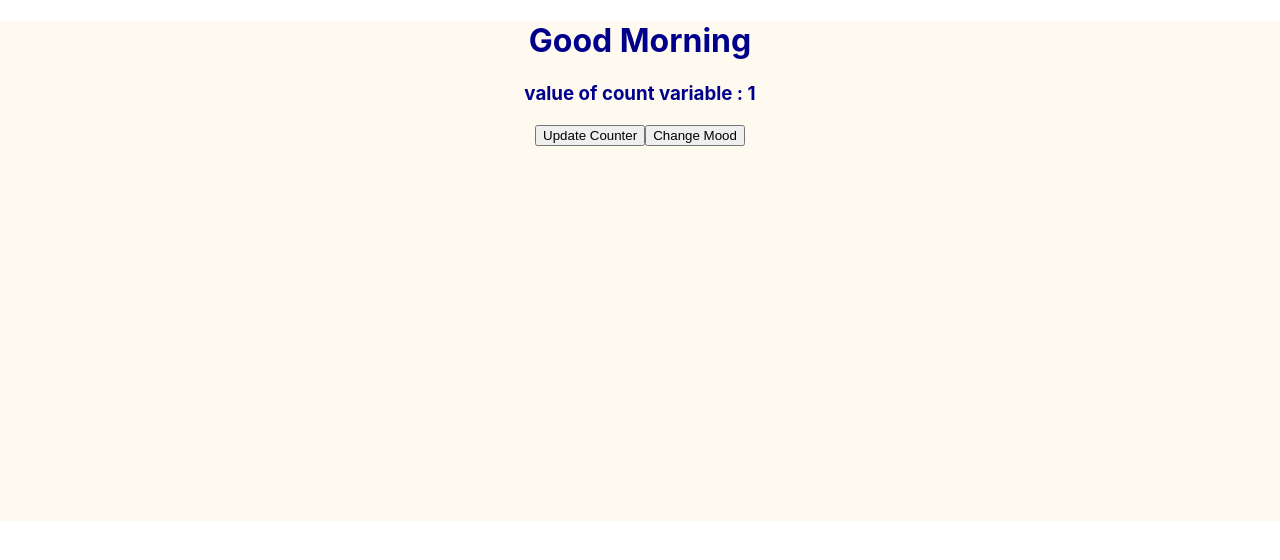
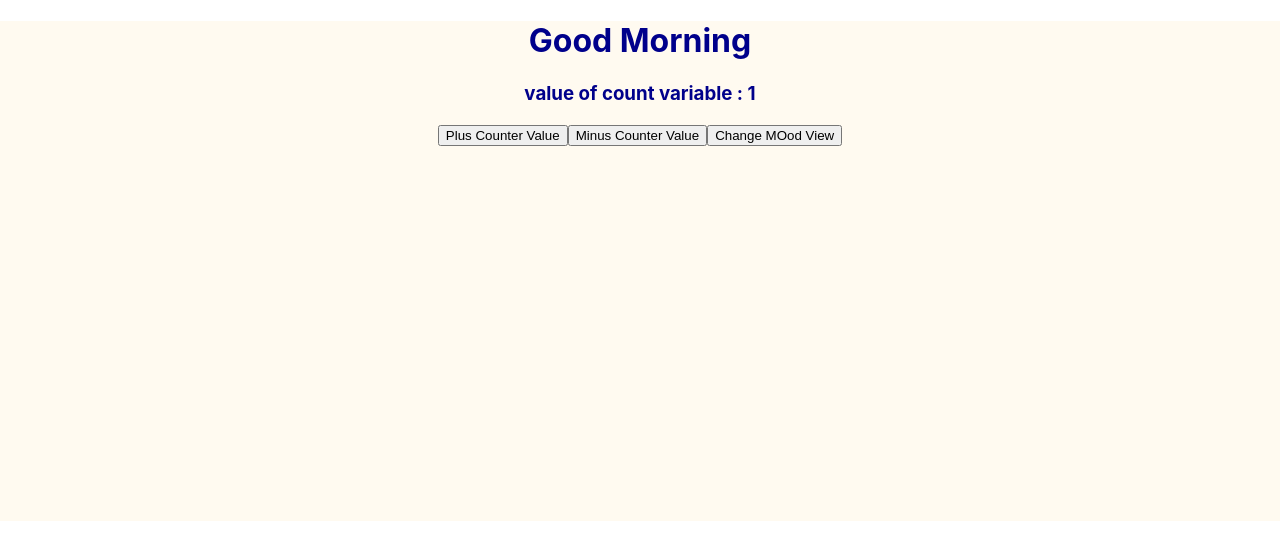
Before and after one commit to bilalahmad147/Bootcamp2020-first-react-app, a React (Create React App) app: page / in a window 1280 px wide. Shown: the top 560 px of the page. Built offline with nearby package versions, Linux system fonts and the light colour scheme.

Commit message:
Update App.js

```diff
--- a/src/App.js
+++ b/src/App.js
@@ -5,12 +5,14 @@ function App() {
   let [count, setcount] = useState(1);
   let [isMorning, setMorning] = useState(true);
 
+
   return (
-    <div className={`header ${ isMorning ? 'daylight' : '' }`}>
+    <div className={`header ${isMorning ? 'daylight':'' } `}>
       <h1>Good {isMorning ? 'Morning' : 'Night'}</h1>
       <Message counter={count} />
-      <button onClick={()=> setcount(count + 1)}>Update Counter</button>
-      <button onClick={()=>setMorning(!isMorning)}>Change Mood</button>
+      <button onClick={() => setcount(count + 1)}>Plus Counter Value</button>
+      <button onClick={() => setcount(count - 1)}>Minus Counter Value</button>
+      <button onClick={() => setMorning(!isMorning)}>Change MOod View</button>
     </div>
   );
 }
```
